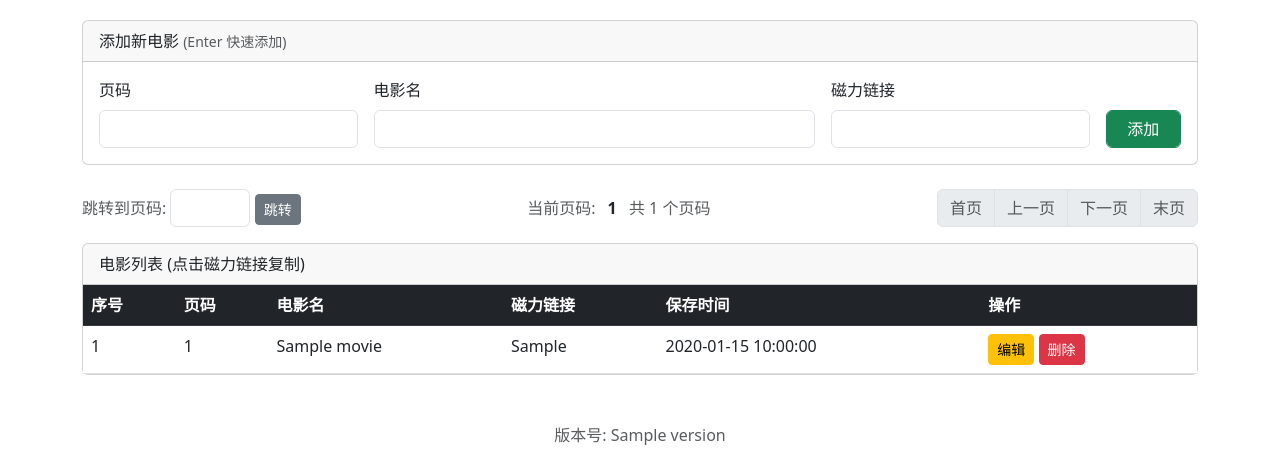
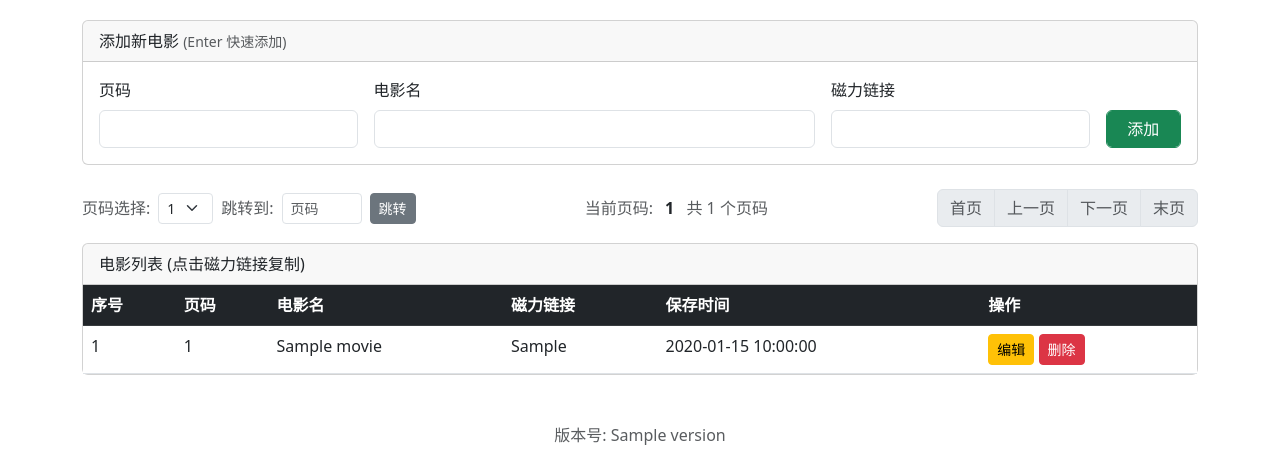
Before and after one commit to DTQEight/movie-manager, a Flask app: template templates/index.html in a window 1280 px wide. Shown: the part 170-637 px from the top of the page. Run offline with Flask 3, Linux system fonts and the light colour scheme; the template is opened without the code that fills it: most values are stand-ins (such as "Sample title", 1, 10 or a date in 2020); parts of the project's set-up code (start-up, migrations or seed data) failed here and were passed over.

Commit message:
新增页码选择下拉框

```diff
--- a/templates/index.html
+++ b/templates/index.html
@@ -101,10 +101,16 @@
         </div>
 
         <!-- 分页导航 -->
-        <div class="d-flex justify-content-between align-items-center mb-3">
-            <div>
-                <span class="text-muted">跳转到页码:</span>
-                <input type="number" id="goPage" class="form-control d-inline w-20" style="width: 80px; display: inline;">
+        <div class="d-flex justify-content-between align-items-center mb-3 flex-wrap gap-2">
+            <div class="d-flex align-items-center gap-2">
+                <span class="text-muted">页码选择:</span>
+                <select id="pageSelect" class="form-select form-select-sm" style="width: auto;" onchange="selectPage(this.value)">
+                    {% for p in all_page_nums %}
+                    <option value="{{ p }}" {{ 'selected' if p == current_page else '' }}>{{ p }}</option>
+                    {% endfor %}
+                </select>
+                <span class="text-muted">跳转到:</span>
+                <input type="number" id="goPage" class="form-control form-control-sm d-inline" style="width: 80px;" placeholder="页码">
                 <button onclick="goToPage()" class="btn btn-sm btn-secondary">跳转</button>
             </div>
             <div class="text-center">
@@ -387,6 +393,13 @@
                 location.href = `/?page=${page}`;
             }
         }
+
+        function selectPage(page) {
+            if (page) {
+                showLoading();
+                location.href = `/?page=${page}`;
+            }
+        }
     </script>
 </body>
 </html>
```
